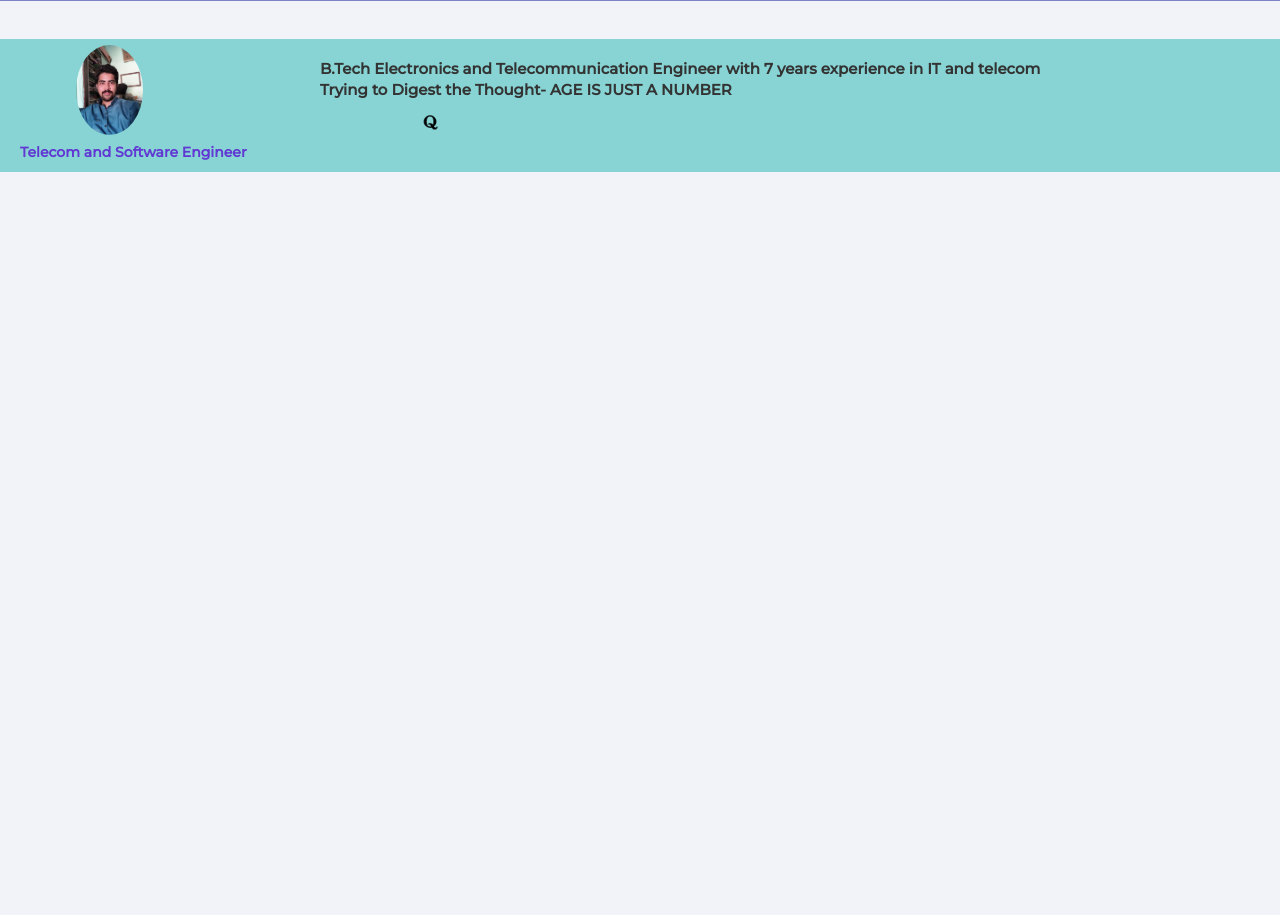
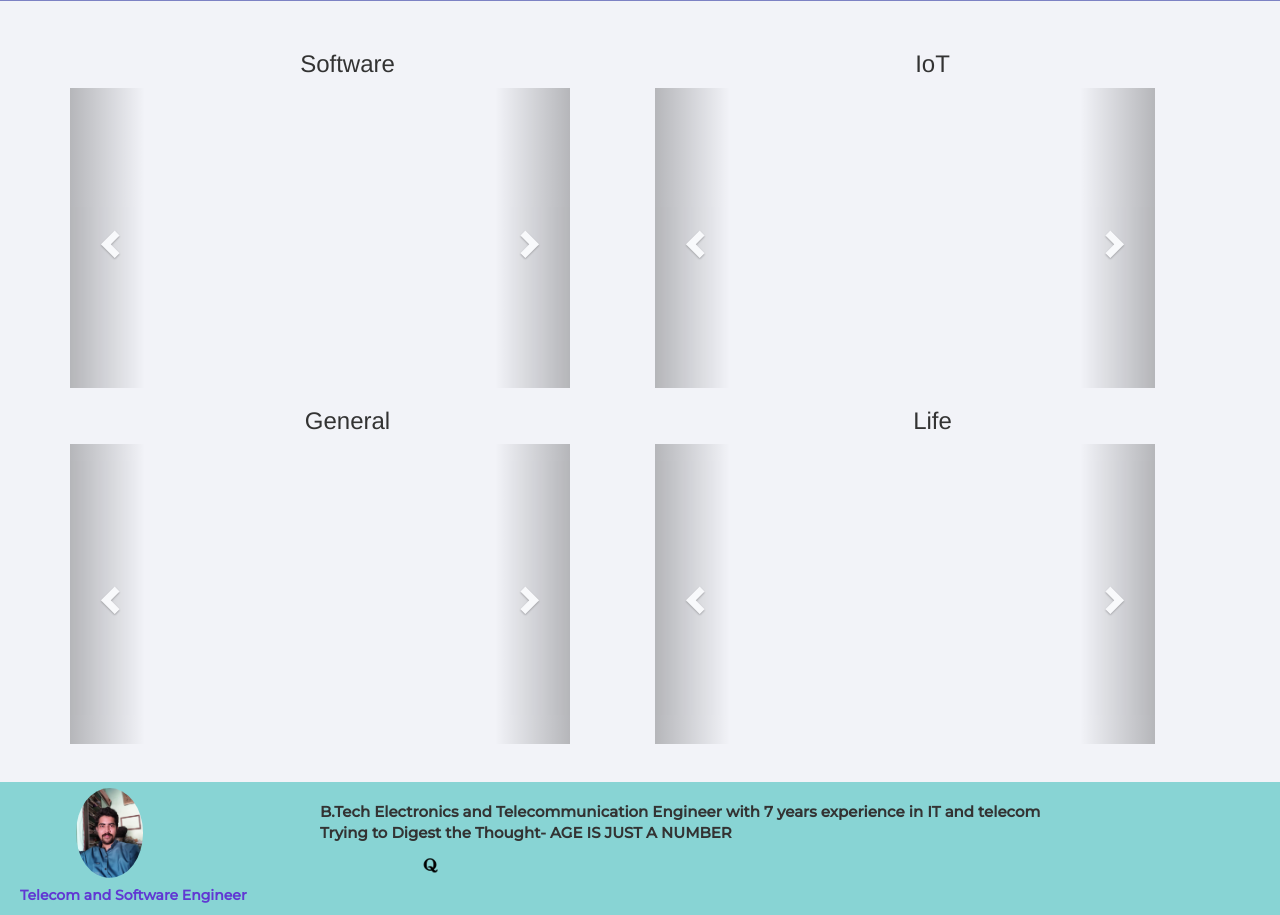
Before and after one commit to adbulgani/Aztechblog, a Flask app: page /categories in a window 1280 px wide. Shown: the part 48-963 px from the top of the page. Before the commit the page ends 800 px from the top, so only its background shows below. Run offline with Flask 2, Linux system fonts and the light colour scheme; data that the repository does not hold is empty; some libraries are stand-ins or nearby versions; some web fonts are replaced.

Commit message:
category page redesigned

```diff
--- a/app.py
+++ b/app.py
@@ -78,8 +78,22 @@
 
 @app.route("/categories")
 def categories():
-    post_categories=Post.query.with_entities(Post.post_category,Post.cover_image).distinct().all()
-    return render_template('categories.html',post_categories=post_categories)
+    dandha=Post.query.all()
+    i = len(dandha)
+    gen=[]
+    iot=[]
+    soft=[]
+    life=[]
+    for dandha in dandha:
+        if dandha.post_category == 'General':
+            gen.append(dandha)
+        elif dandha.post_category == 'IoT':
+            iot.append(dandha)
+        elif dandha.post_category == 'Software':
+            soft.append(dandha)
+        else:
+            life.append(dandha)
+    return render_template('categories.html',gen=gen,iot=iot,soft=soft,life=life)
 
 @app.route("/articles")
 def articles():
--- a/static/css/main.css
+++ b/static/css/main.css
@@ -48,8 +48,8 @@
     margin-left: 10rem;
 }
 .item img{
-    height :500px;
-    width: 500px;
+    height :400px;
+    width: 560px;
 }
 .tagline{
     font-family: 'Cedarville Cursive', cursive;
--- a/templates/admin.html
+++ b/templates/admin.html
@@ -8,9 +8,9 @@
     <label>CATEGORY</label>
     <select name="categories" id="post_type">
       <option value="IoT">IoT</option>
-      <option value="Software">Saab</option>
+      <option value="Software">Software</option>
       <option value="General">General</option>
-      <option value="others">Others</option>
+      <option value="others">Life</option>
     </select><br>
     <label>COVER IMAGE</label>
     <input type="file" name='cover_image'><br>
--- a/templates/categories.html
+++ b/templates/categories.html
@@ -1,8 +1,101 @@
 {% extends 'base.html' %}
-
 {% block content %}
-    {% for post_category in post_categories %}
-        <h3>{{ post_category[0] }}</h3>
-        <img src="static/posts/{{ post_category[1] }}" height="200px" width="200px">
-    {% endfor %}
+<div class="container">
+    <div class="row">
+        <div class="col-sm-6">
+            <h3 style="text-align: center;">Software</h3>
+            <div id="softCarousel" class="carousel slide" data-ride="carousel" style="height: 300px; width: 500px;">
+                <div class="carousel-inner">
+                    {% for p in soft %}
+                    {% if p['post_category'] == 'Software' %}
+                    <div class="item {% if loop.index == 1 %} active {% endif %}">
+                        <a href="/{{p['post_id']}}"><img src="/static/posts/{{ p['cover_image']}}" alt="IoT"></a>
+                    </div>
+                    {% endif %}
+                    {% endfor %}
+                </div>
+                <!-- Left and right controls -->
+                <a class="left carousel-control" href="#softCarousel" data-slide="prev">
+                    <span class="glyphicon glyphicon-chevron-left"></span>
+                    <span class="sr-only">Previous</span>
+                </a>
+                <a class="right carousel-control" href="#softCarousel" data-slide="next">
+                    <span class="glyphicon glyphicon-chevron-right"></span>
+                    <span class="sr-only">Next</span>
+                </a>
+            </div>
+        </div>
+        <div class="col-sm-6">
+            <h3 style="text-align: center;">IoT</h3>
+            <div id="ICarousel" class="carousel slide" data-ride="carousel" style="height: 300px; width: 500px;">
+                <div class="carousel-inner">
+                    {% for p in iot %}
+                    {% if p['post_category'] == 'IoT' %}
+                    <div class="item {% if loop.index == 1 %} active {% endif %}">
+                        <a href="/{{p['post_id']}}"><img src="/static/posts/{{ p['cover_image']}}" alt="IoT"></a>
+                    </div>
+                    {% endif %}
+                    {% endfor %}
+                </div>
+                <!-- Left and right controls -->
+                <a class="left carousel-control" href="#ICarousel" data-slide="prev">
+                    <span class="glyphicon glyphicon-chevron-left"></span>
+                    <span class="sr-only">Previous</span>
+                </a>
+                <a class="right carousel-control" href="#ICarousel" data-slide="next">
+                    <span class="glyphicon glyphicon-chevron-right"></span>
+                    <span class="sr-only">Next</span>
+                </a>
+            </div>
+        </div>
+    </div>
+    <div class="row">
+        <div class="col-sm-6">
+            <h3 style="text-align: center;">General</h3>
+            <div id="gCarousel" class="carousel slide" data-ride="carousel" style="height: 300px; width: 500px;">
+                <div class="carousel-inner">
+                    {% for p in gen %}
+                    {% if p['post_category'] == 'General' %}
+                    <div class="item {% if loop.index == 1 %} active {% endif %}">
+                        <a href="/{{p['post_id']}}"><img src="/static/posts/{{ p['cover_image']}}" alt="General"></a>
+                    </div>
+                    {% endif %}
+                    {% endfor %}
+                </div>
+                <!-- Left and right controls -->
+                <a class="left carousel-control" href="#gCarousel" data-slide="prev">
+                    <span class="glyphicon glyphicon-chevron-left"></span>
+                    <span class="sr-only">Previous</span>
+                </a>
+                <a class="right carousel-control" href="#gCarousel" data-slide="next">
+                    <span class="glyphicon glyphicon-chevron-right"></span>
+                    <span class="sr-only">Next</span>
+                </a>
+            </div>
+        </div>
+        <div class="col-sm-6">
+            <h3 style="text-align: center;">Life</h3>
+            <div id="lCarousel" class="carousel slide" data-ride="carousel" style="height: 300px; width: 500px;">
+                <div class="carousel-inner">
+                    {% for p in life %}
+                    {% if p['post_category'] == 'Life' %}
+                    <div class="item {% if loop.index == 1 %} active {% endif %}">
+                        <a href="/{{p['post_id']}}"><img src="/static/posts/{{ p['cover_image']}}" alt="Life"></a>
+                    </div>
+                    {% endif %}
+                    {% endfor %}
+                </div>
+                <!-- Left and right controls -->
+                <a class="left carousel-control" href="#lCarousel" data-slide="prev">
+                    <span class="glyphicon glyphicon-chevron-left"></span>
+                    <span class="sr-only">Previous</span>
+                </a>
+                <a class="right carousel-control" href="#lCarousel" data-slide="next">
+                    <span class="glyphicon glyphicon-chevron-right"></span>
+                    <span class="sr-only">Next</span>
+                </a>
+            </div>
+        </div>
+    </div>
+</div>
 {% endblock %}
```
Also changed, not shown: static/posts/2.jpg (added).
